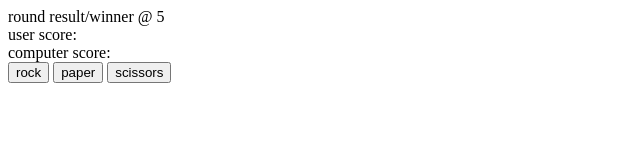
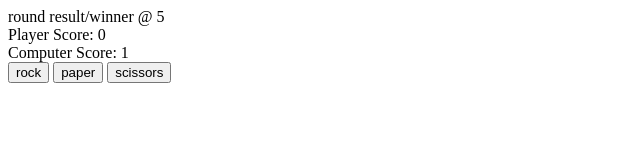
Before and after one commit to m-mackey/rock-paper-scissors, a plain HTML site: page index.html in a window 1280 px wide. Both pictures are taken after a click on the button "rock". Shown: the full height of the page, 0-640 px from the left. Drawn offline with Linux system fonts and the light colour scheme.

Commit message:
Display current scores in UI

```diff
--- a/index.html
+++ b/index.html
@@ -10,11 +10,9 @@
 
 <body>
     <section>
-        <div>round result/winner @ 5</div>
-        <div>user score: <div id="user-score"></div>
-        </div>
-        <div>computer score: <div id="cpu-score"></div>
-        </div>
+        <div class="round-result">round result/winner @ 5</div>
+        <div id="user-score"></div>
+        <div id="cpu-score"></div>
     </section>
     <section>
         <button>rock</button>
--- a/scripts.js
+++ b/scripts.js
@@ -1,8 +1,10 @@
 let playerScore = 0;
+document.querySelector('#user-score').textContent = `Player Score: ${playerScore}`;
 let cpuScore = 0;
+document.querySelector('#cpu-score').textContent = `Computer Score: ${cpuScore}`;
+
 
 const buttons = document.querySelectorAll('button');
-
 buttons.forEach((btn) => {
     btn.addEventListener('click', () => {
         gameRound(btn.textContent, cpuHand());
@@ -37,12 +39,20 @@ function result(outcome, playerHand, cpuHand) {
             console.log(`You played ${playerHand}. CPU played ${cpuHand}. It's a tie!`);
             break;
         case 'win':
-            playerScore++;
+            playerScore += 1;
+            console.log(playerScore);
+            document.querySelector('#user-score').textContent = `Player Score: ${playerScore}`;
             console.log(`You played ${playerHand}. CPU played ${cpuHand}. You win.`);
             break;
         case 'lose':
-            cpuScore++;
+            cpuScore += 1;
+            document.querySelector('#cpu-score').textContent = `Computer Score: ${cpuScore}`;
             console.log(`You played ${playerHand}. CPU played ${cpuHand}. You lose.`);
             break;
     }
 }
+
+if (playerScore === 5 || cpuScore === 5) {
+
+
+}
```
